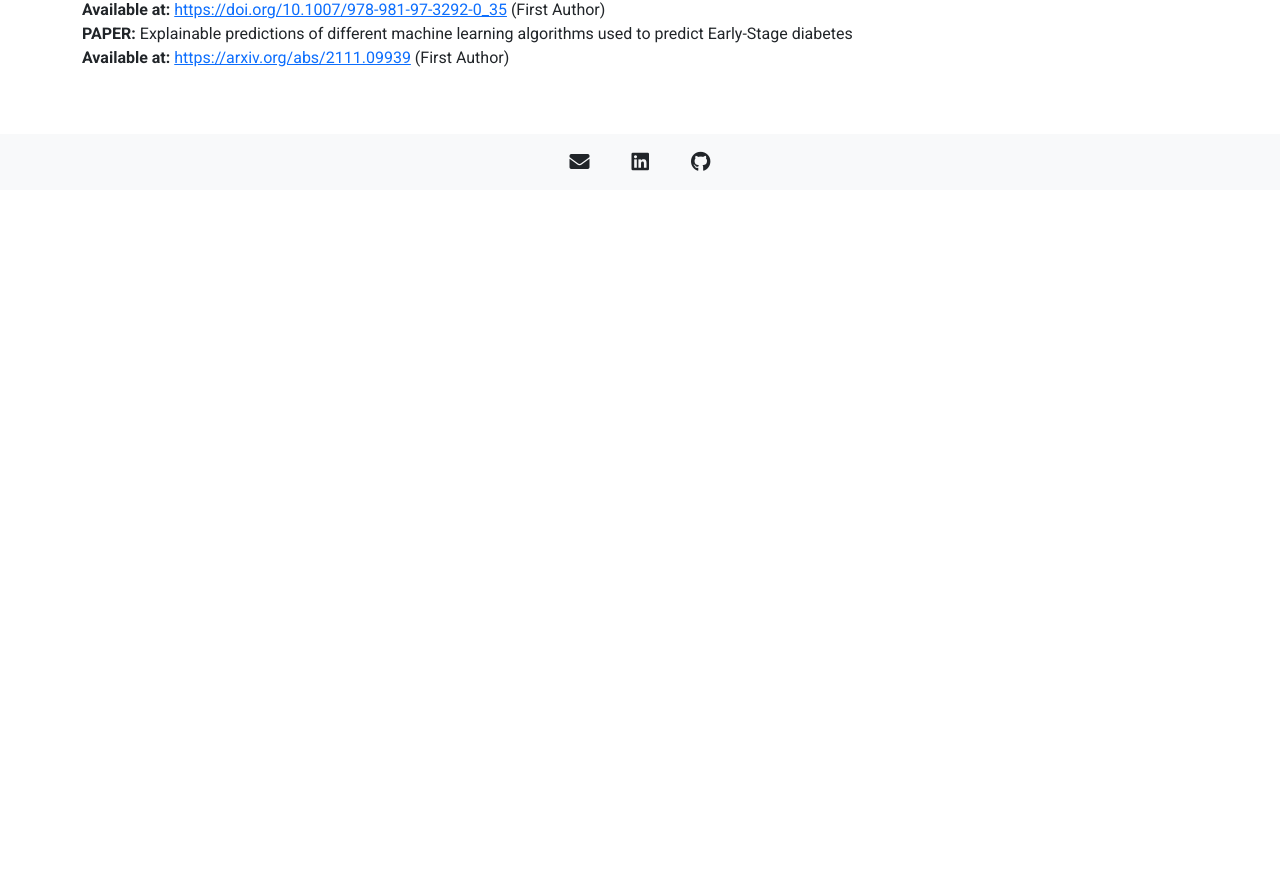
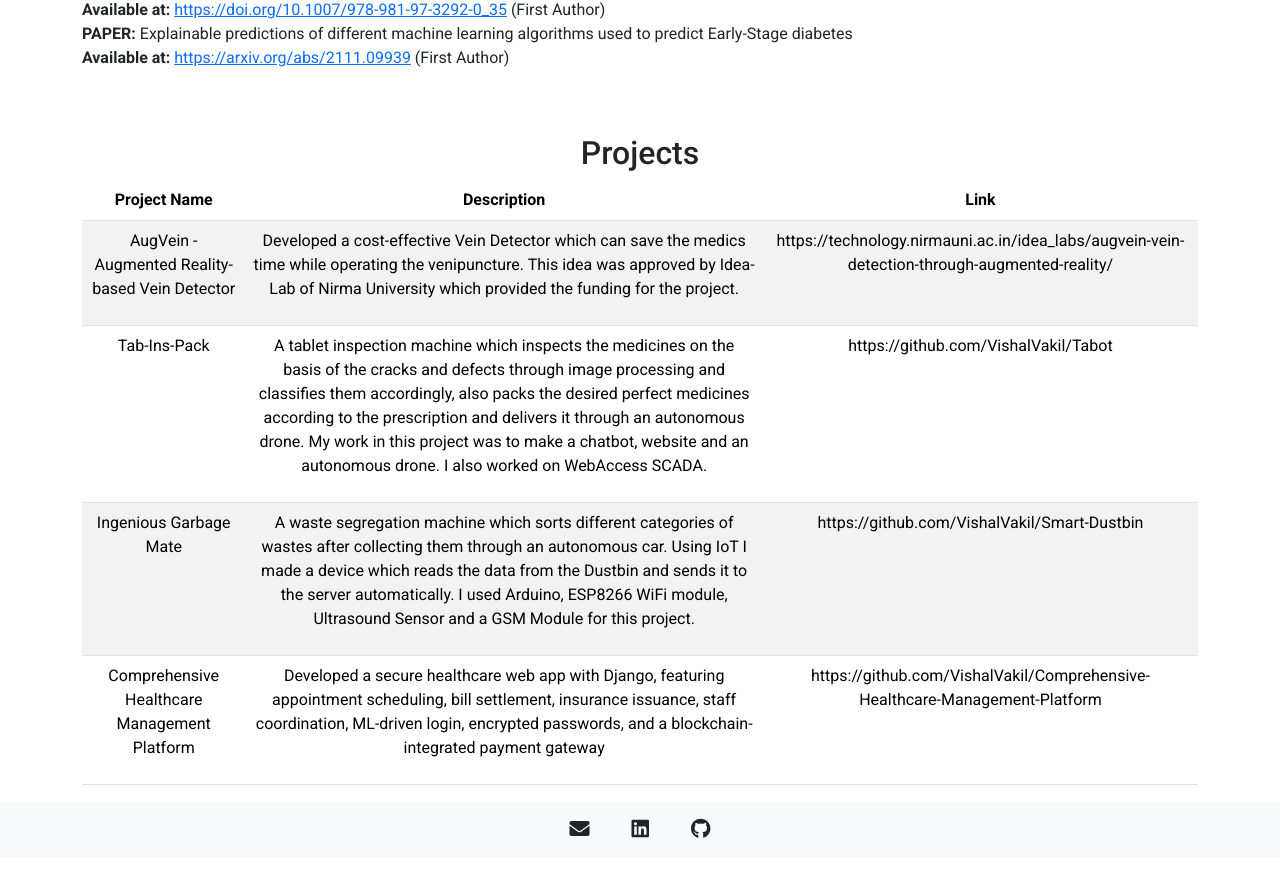
Before and after one commit to VishalVakil/VishalVakil.github.io, a React (Create React App) app: page / in a window 1280 px wide. Shown: the part 1553-2430 px from the top of the page. Before the commit the page ends 1767 px from the top, so only its background shows below. Built offline with nearby package versions, Linux system fonts and the light colour scheme.

Commit message:
Added Academic Projects

```diff
--- /dev/null
+++ b/src/AcademicProjects.css
@@ -0,0 +1,18 @@
+.project-card {
+    border: 2px solid #ddd; /* Border around each project */
+    border-radius: 8px; /* Rounded corners */
+    padding: 10px; /* Add padding for better appearance */
+    cursor: pointer; /* Change cursor to pointer on hover */
+  }
+
+  .project-card:hover {
+    background-color: #f5f5f5; /* Change background color on hover */
+  }
+
+  .project-card.in-progress {
+    background-color: rgb(248, 248, 248);
+  }
+
+  .project-card.finished {
+    background-color: darkgrey;
+  }
--- /dev/null
+++ b/src/AcademicProjects.js
@@ -0,0 +1,51 @@
+
+import React from 'react';
+
+const AcademicProjects = () => {
+
+  const tableData = [
+    ['AugVein - Augmented Reality-based Vein Detector', 'Developed a cost-effective Vein Detector which can save the medics time while operating the venipuncture. This idea was approved by Idea-Lab of Nirma University which provided the funding for the project.', 'https://technology.nirmauni.ac.in/idea_labs/augvein-vein-detection-through-augmented-reality/'],
+    ['Tab-Ins-Pack', 'A tablet inspection machine which inspects the medicines on the basis of the cracks and defects through image processing and classifies them accordingly, also packs the desired perfect medicines according to the prescription and delivers it through an autonomous drone. My work in this project was to make a chatbot, website and an autonomous drone. I also worked on WebAccess SCADA.', 'https://github.com/VishalVakil/Tabot'],
+    ['Ingenious Garbage Mate','A waste segregation machine which sorts different categories of wastes after collecting them through an autonomous car. Using IoT I made a device which reads the data from the Dustbin and sends it to the server automatically. I used Arduino, ESP8266 WiFi module, Ultrasound Sensor and a GSM Module for this project.','https://github.com/VishalVakil/Smart-Dustbin'],
+    ['Comprehensive Healthcare Management Platform', 'Developed a secure healthcare web app with Django, featuring appointment scheduling, bill settlement, insurance issuance, staff coordination, ML-driven login, encrypted passwords, and a blockchain-integrated payment gateway','https://github.com/VishalVakil/Comprehensive-Healthcare-Management-Platform']
+];
+
+  return (
+    <div className="container" id='academic-projects'>
+      <div className="row">
+                <div className="col">
+                    <h2 className="ml-3">Projects</h2>
+                </div>
+                </div>
+      <div className="row"></div>
+      <table className="table table-striped">
+        <thead>
+          <tr>
+            <th scope="col">Project Name</th>
+            <th scope="col">Description</th>
+            <th scope='col'>Link</th>
+          </tr>
+        </thead>
+        <tbody>
+          {tableData.map((row, index) => (
+            <tr key={index}>
+              {row.map((cell, cellIndex) => (
+
+                <td key={cellIndex}>
+                  {cellIndex == 3 ? (
+                    <a href={cell} target="_blank" rel="noopener noreferrer">
+                      Link
+                    </a>
+                  ) : (<p>{cell}</p>)
+                  }
+                </td>
+              ))}
+            </tr>
+          ))}
+        </tbody>
+      </table>
+    </div>
+  );
+};
+
+export default AcademicProjects;
--- a/src/App.js
+++ b/src/App.js
@@ -4,7 +4,7 @@ import Header from './Header';
 import Summary from './Summary';
 import Education from './Education';
 //import Experience from './Experience';
-//import AcademicProjects from './AcademicProjects';
+import AcademicProjects from './AcademicProjects';
 //import Testimonials from './Testimonials';
 import Research from './Research';
 import Footer from './Footer';
@@ -23,7 +23,7 @@ function App() {
         <Skills />
         <Education />
         <Research />
-              {/* <AcademicProjects /> */}
+        <AcademicProjects />
               {/* <Courses /> */}
               {/* <HonorsAndActivities /> */}
         {/* <ContactForm /> */}
--- a/src/Education.css
+++ b/src/Education.css
@@ -1,3 +1,6 @@
 #education {
     scroll-margin-top: 100px;
 }
+#academic-projects{
+    scroll-margin-top: 100px;
+}
--- a/src/Header.js
+++ b/src/Header.js
@@ -27,10 +27,10 @@ function Header() {
       name: 'Education',
       id: '#education'
     },
-    //{
-    //  name: 'Projects',
-    //  id: '#academic-projects'
-    //},
+    {
+      name: 'Projects',
+      id: '#academic-projects'
+    },
     {
       name: 'Research Experience',
       id: '#research'
```
